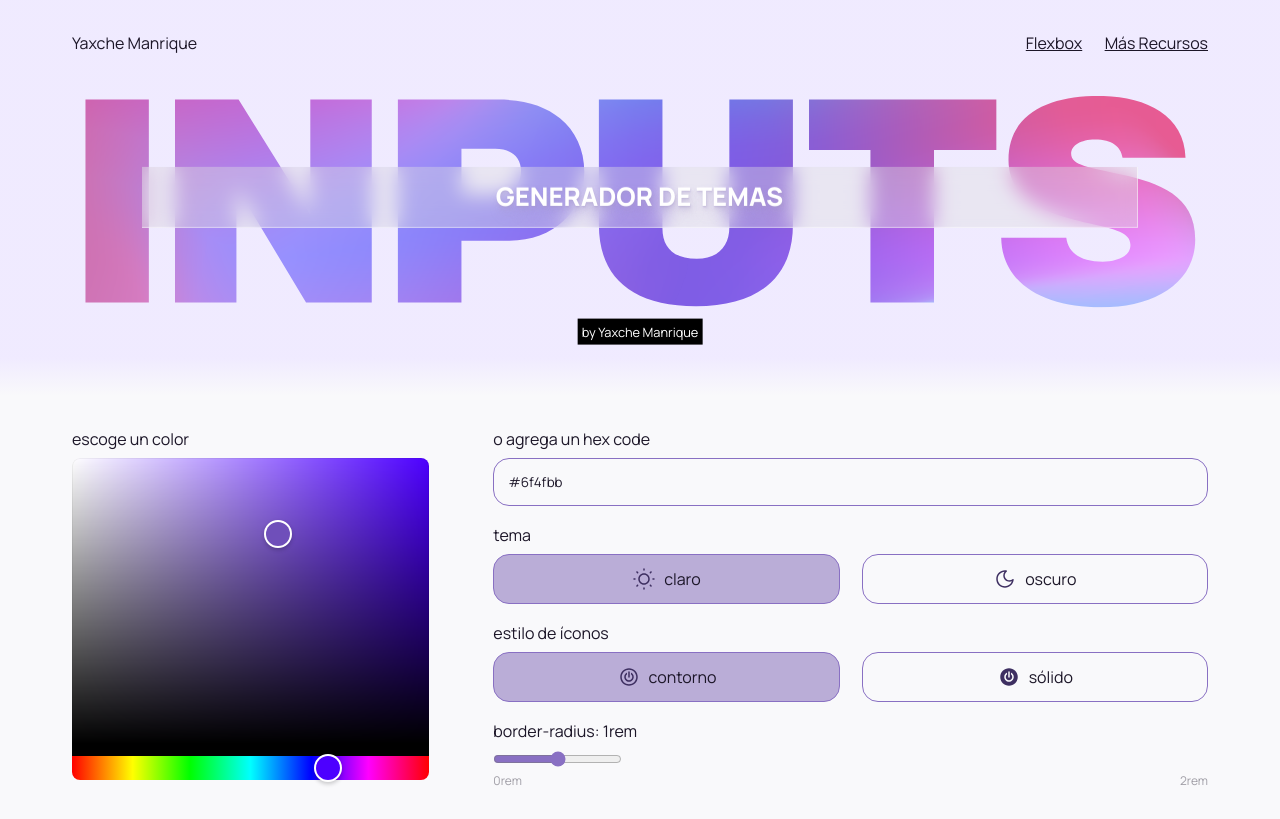
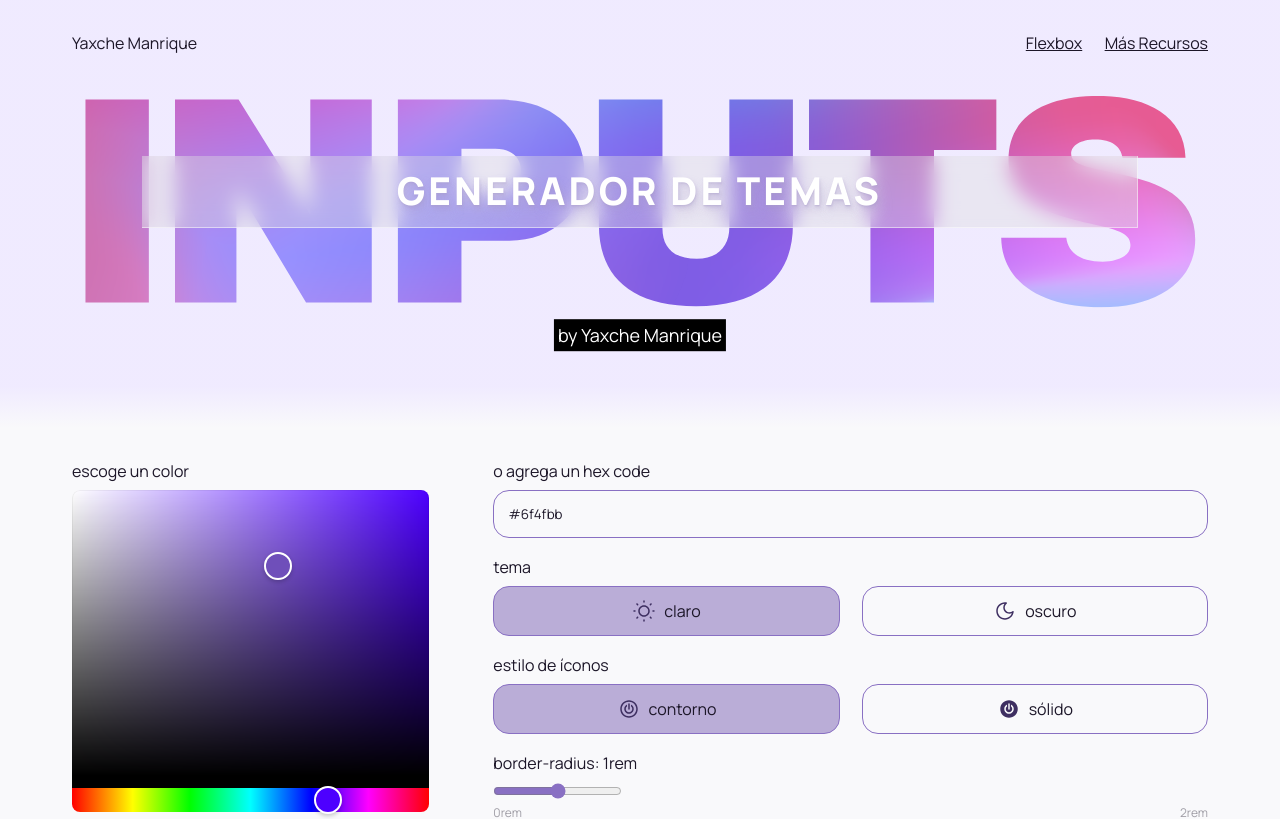
Before and after one commit to yaxchemanrique/theme-builder, a React (Vite) app: page / in a window 1280 px wide. Shown: the top 819 px of the page. Built offline with nearby package versions, Linux system fonts and the light colour scheme.

Commit message:
fix: header styles

```diff
--- a/src/layout/Header/Header.module.css
+++ b/src/layout/Header/Header.module.css
@@ -9,7 +9,7 @@
 .header {
   background-color: var(--bg);
   min-height: 20rem;
-  padding-bottom: 3rem;
+  padding-bottom: 5rem;
   background-image: linear-gradient(180deg, var(--brand-clr-100-100) 90.27%, var(--brand-clr-100-0) 100%)
 }
 
@@ -48,7 +48,8 @@
     4.4px 8.8px 11.7px hsl(var(--shadow-color) / 0.29);
 
   text-transform: uppercase;
-  font-size: 1.6rem;
+  font-size: 2.4rem;
+  letter-spacing: 3px;
   font-weight: 900;
   text-align: center;
   line-height: 0.85;
@@ -73,7 +74,7 @@
   background-color: black;
   color: white;
   font-style: normal;
-  font-size: 0.8rem;
+  font-size: 1.125rem;
   width: fit-content;
   padding: 0.25rem;
   position: absolute;
```
